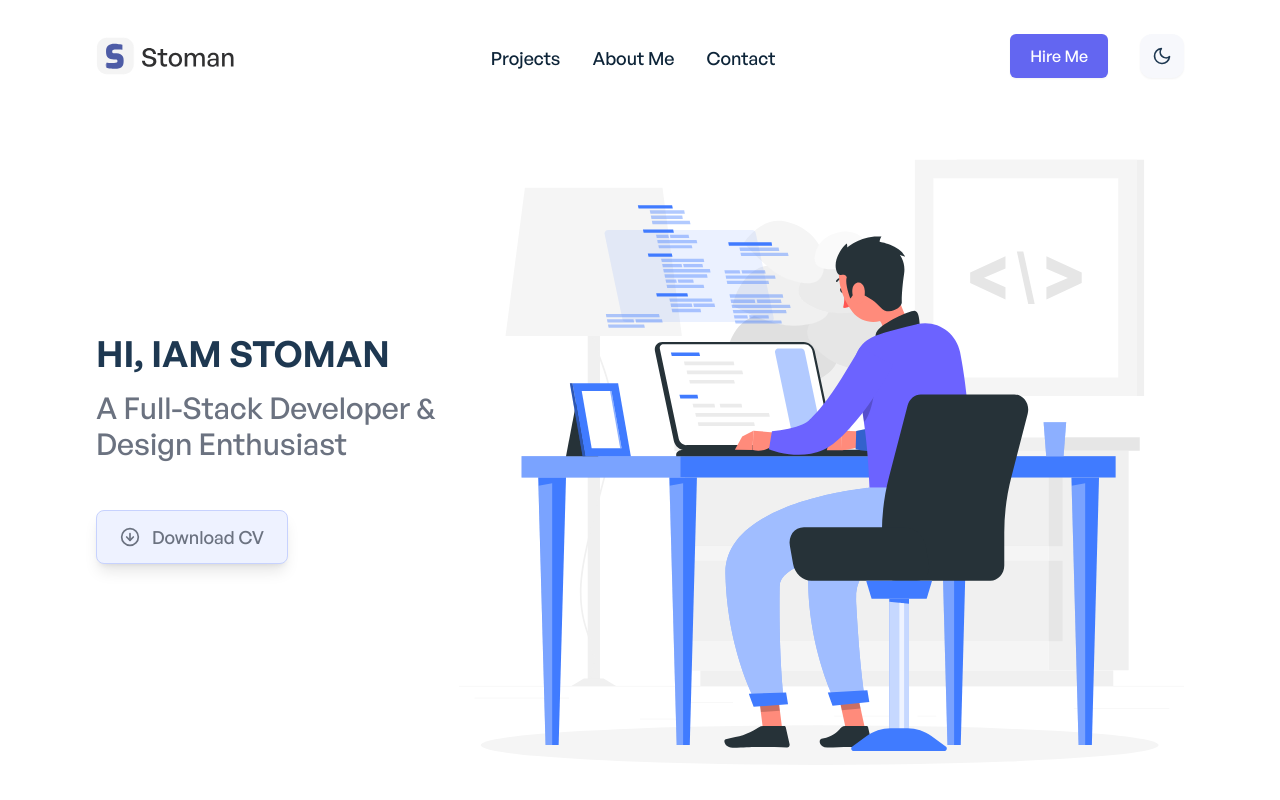
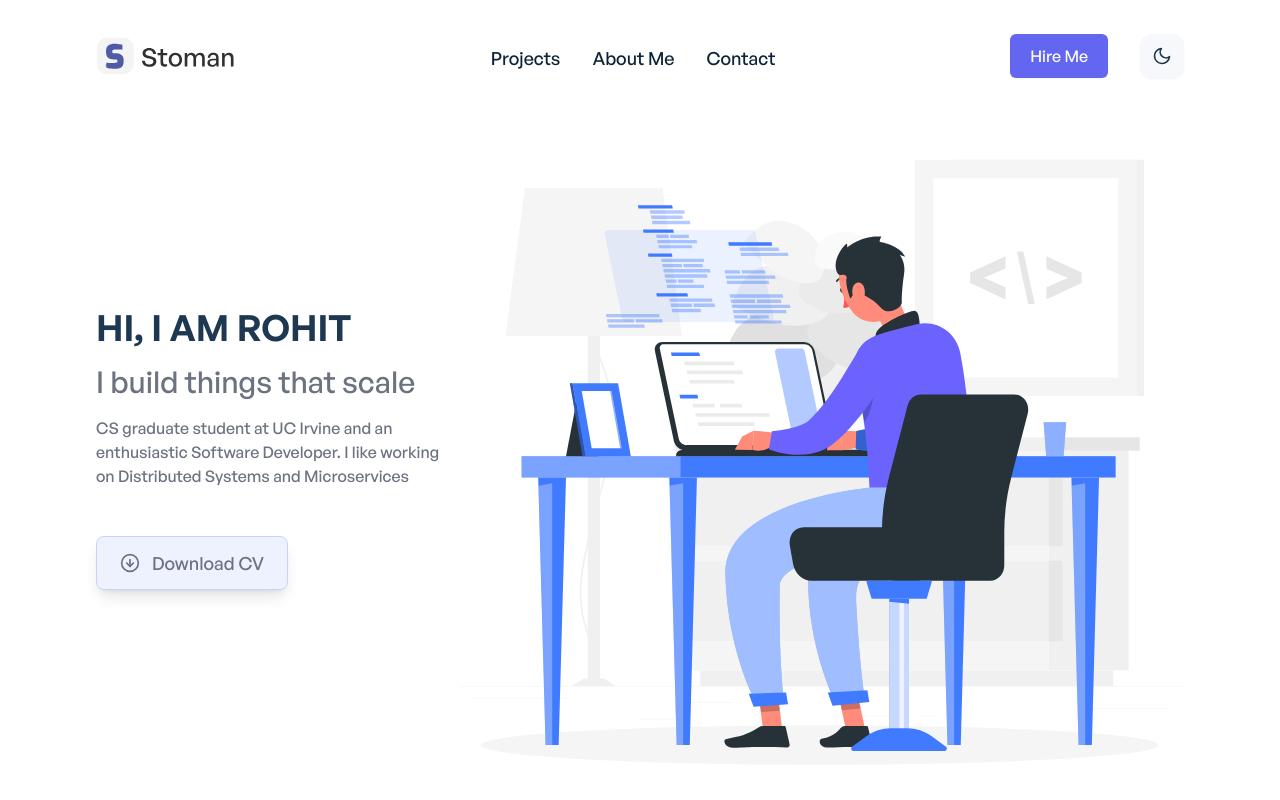
Before and after one commit to enigmavadali/main-portfolio, a React (Create React App) app: page / in a window 1280 px wide. Shown: the top 800 px of the page. Built offline with nearby package versions, Linux system fonts and the light colour scheme.

Commit message:
Modify banner and title

```diff
--- a/public/index.html
+++ b/public/index.html
@@ -24,7 +24,7 @@
       work correctly both with client-side routing and a non-root public URL.
       Learn how to configure a non-root public URL by running `npm run build`.
     -->
-		<title>Stoman</title>
+		<title>Surya Rohit Vadali</title>
 	</head>
 	<body>
 		<noscript>You need to enable JavaScript to run this app.</noscript>
--- a/src/components/shared/AppBanner.jsx
+++ b/src/components/shared/AppBanner.jsx
@@ -25,7 +25,7 @@ const AppBanner = () => {
 					}}
 					className="font-general-semibold text-2xl lg:text-3xl xl:text-4xl text-center sm:text-left text-ternary-dark dark:text-primary-light uppercase"
 				>
-					Hi, Iam Stoman
+					Hi, I am Rohit
 				</motion.h1>
 				<motion.p
 					initial={{ opacity: 0 }}
@@ -37,7 +37,19 @@ const AppBanner = () => {
 					}}
 					className="font-general-medium mt-4 text-lg md:text-xl lg:text-2xl xl:text-3xl text-center sm:text-left leading-normal text-gray-500 dark:text-gray-200"
 				>
-					A Full-Stack Developer & Design Enthusiast
+					I build things that scale
+				</motion.p>
+				<motion.p
+					initial={{ opacity: 0 }}
+					animate={{ opacity: 1 }}
+					transition={{
+						ease: 'easeInOut',
+						duration: 0.9,
+						delay: 0.2,
+					}}
+					className="font-general-medium mt-4 text-md md:text-lg lg:text-xl xl:text-2xl text-center sm:text-left leading-normal text-gray-500 dark:text-gray-200"
+				>
+					CS graduate student at UC Irvine and an enthusiastic Software Developer. I like working on Distributed Systems and Microservices
 				</motion.p>
 				<motion.div
 					initial={{ opacity: 0 }}
```
